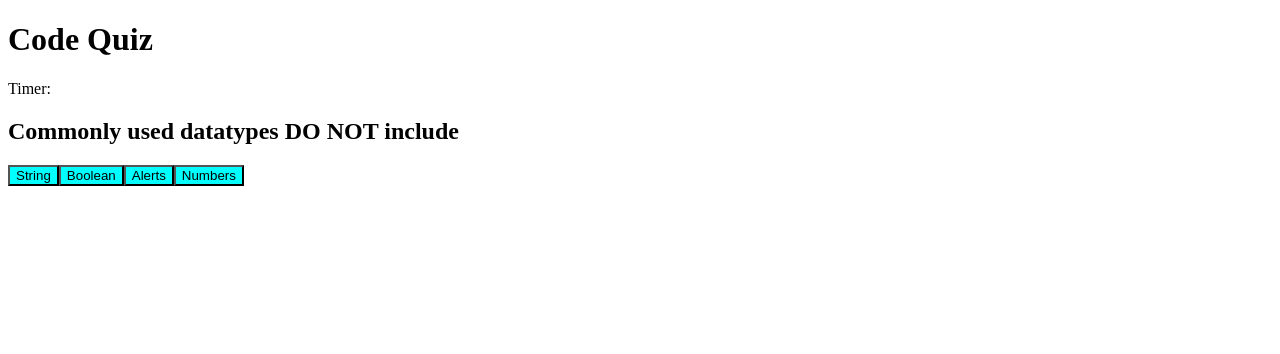
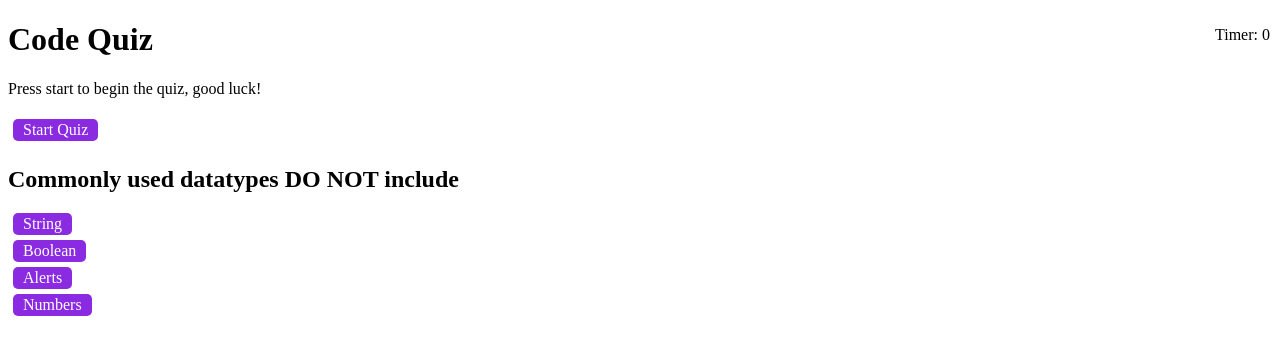
Before and after one commit to LindseyHsiao/code-quiz-homework, a plain HTML site: page index.html in a window 1280 px wide. Drawn offline with Linux system fonts and the light colour scheme.

Commit message:
styles updated

```diff
--- a/assets/script.js
+++ b/assets/script.js
@@ -1,5 +1,5 @@
 var currentQuestionIndex = 0;
-var timer = 180;
+var timer = 108;
 var timerInterval;
 var questions = [
     {
--- a/assets/style.css
+++ b/assets/style.css
@@ -1,6 +1,45 @@
-.hidden {
+body {
+    font-family: "Sans-serif";
+  }
+  .wrapper {
+    margin: 100px auto 0 auto;
+    max-width: 600px;
+  }
+
+  .hidden {
     display: none;
-}
-button {
-    background-color: aqua;
-}
+  }
+
+  .start {
+    text-align: left;
+  }
+
+
+  .timer {
+    position: absolute;
+    top: 10px;
+    right: 10px;
+  }
+
+
+  button {
+    display: inline-block;
+    margin: 5px;
+    cursor: pointer;
+    font-family: "Sans-serif";
+    font-size: 100%;
+    background-color: blueviolet;
+    border-radius: 5px;
+    padding: 2px 10px;
+    color: white;
+    border: 0;
+    transition: background-color 0.1s;
+  }
+
+  button:hover {
+    background-color: silver;
+  }
+
+  .choices button {
+    display: block;
+  }
--- a/index.html
+++ b/index.html
@@ -12,9 +12,10 @@
 
 <body>
     <h1>Code Quiz</h1>
-    <p>Timer: <span id="timer"></span></p>
+    <p class="timer">Timer: <span id="timer">0</span></p>
 
-    <div id="start-screen" class="hidden">
+
+    <div id="start-screen">
         <p>Press start to begin the quiz, good luck!</p>
         <button id="start-quiz-button">Start Quiz</button>
     </div>
@@ -23,8 +24,8 @@
     <div id="questions-screen">
         <!-- display questions -->
         <h2 id="question-text"></h2>
-        <div id="choices-container">
-            <!-- display generated choices-->
+        <div id="choices-container" class="choices button">
+        <!-- display generated choices-->
         </div>
     </div>
 
```
